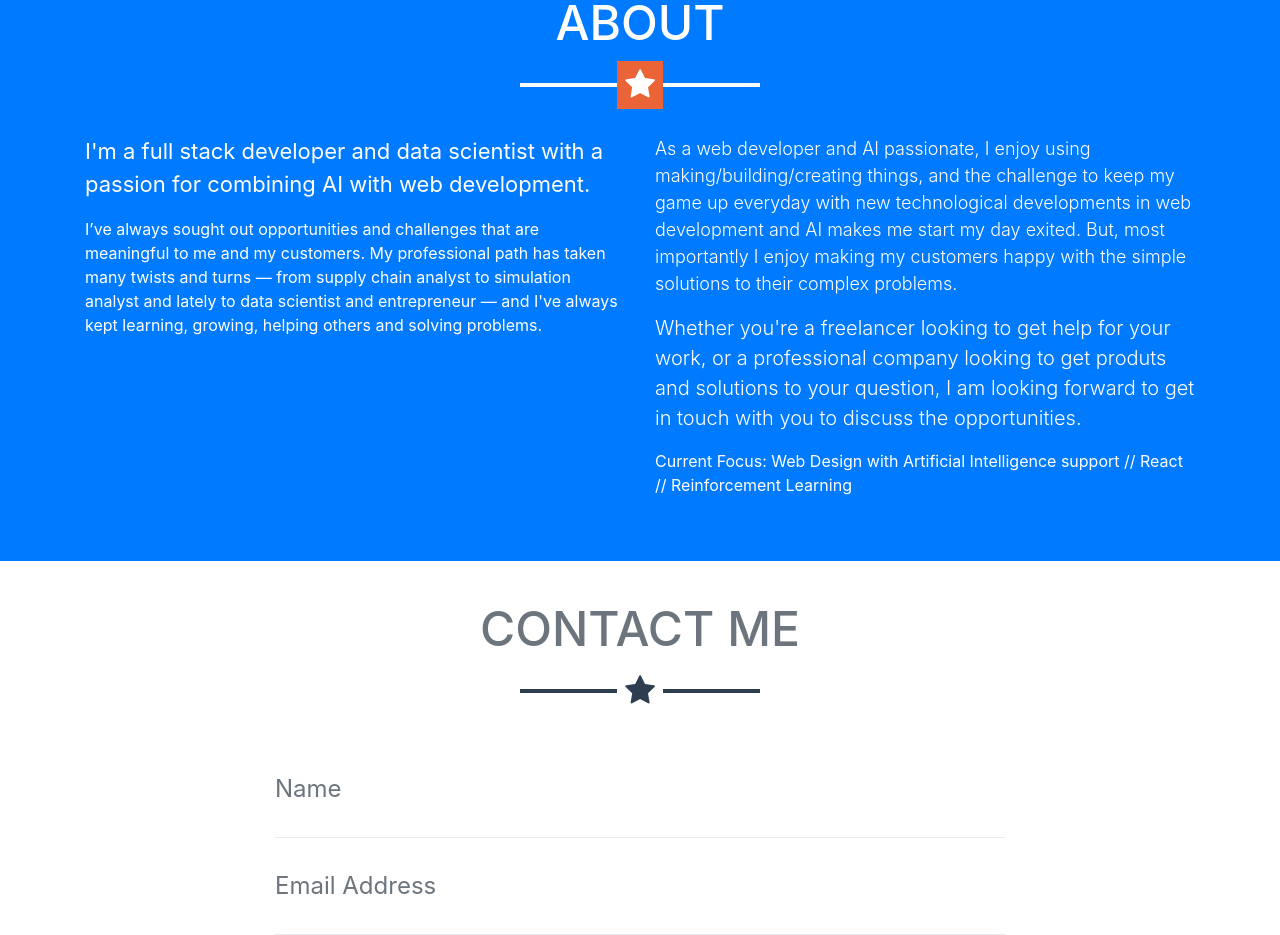
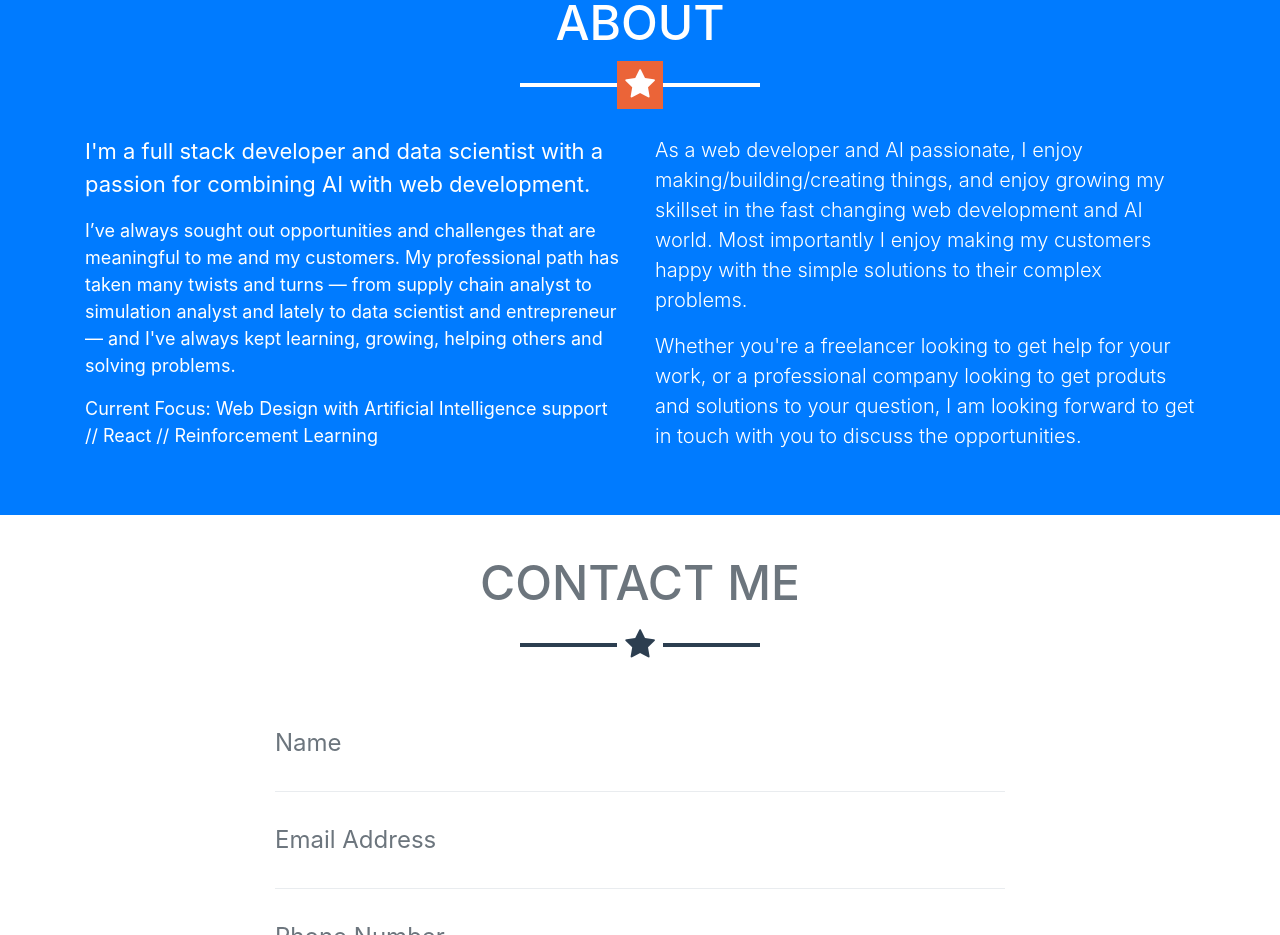
Before and after one commit to mesarikaya/mesarikaya.github.io, a website with bundled scripts: page index.html in a window 1280 px wide. Shown: the part 1465-2400 px from the top of the page. Built offline with nearby package versions, Linux system fonts and the light colour scheme.

Commit message:
Update index.html

```diff
--- a/index.html
+++ b/index.html
@@ -140,22 +140,27 @@
         <hr class="star-light mb-5">
         <div class="row">
           <div class="col-lg-6">
-               <p class="lead" style="font-size:18px;"">
+               <p class="lead" style="font-size:20px;">
                   <strong style="font-size:22px;">I'm a full stack developer and data scientist with a passion for combining AI with web development.</strong>
                </p>
-               <p>I’ve always sought out opportunities and challenges that are meaningful to me and my customers. My professional path has taken many twists and turns — from supply chain analyst to simulation analyst and lately to data scientist and entrepreneur
+               <p style="font-size:18px;">I’ve always sought out opportunities and challenges that are meaningful to me and my customers. My professional path has taken many twists and turns — from supply chain analyst to simulation analyst and lately to data scientist and entrepreneur
                  — and I've always kept learning, growing, helping others and solving problems.
                </p>
+               <p style="font-size:18px;">Current Focus: Web Design with Artificial Intelligence support // React // Reinforcement Learning</p>
          </div>
          <div class="col-lg-6 mr-auto">
-                <p class="lead" style="font-size:18px;">
-                  As a web developer and AI passionate, I enjoy using making/building/creating things,
-                  and the challenge to keep my game up everyday with new technological developments in web development and AI makes me start my day exited. But, most importantly I enjoy making my customers happy with the simple solutions to their complex problems.
-                 </p>
+                <p class="lead" style="font-size:20px;">
+                  As a web developer and AI passionate, I enjoy making/building/creating things,
+                  and enjoy growing my skillset in the fast changing web development and AI world. Most importantly I enjoy
+                  making my customers happy with the simple solutions to their complex problems.
+                </p>
 
-                  <p class="lead">Whether you're a freelancer looking to get help for your work, or a professional company looking to get produts and solutions to your question, I am looking forward to get in touch with you to discuss the opportunities.</p>
+                <p class="lead" style="font-size:20px;">Whether you're a freelancer looking to get help for your work,
+                  or a professional company looking to get produts and solutions to your question,
+                  I am looking forward to get in touch with you to discuss the opportunities.
+                </p>
 
-                 <p>Current Focus: Web Design with Artificial Intelligence support // React // Reinforcement Learning</p>
+
          </div>
         </div>
       </div>
```
